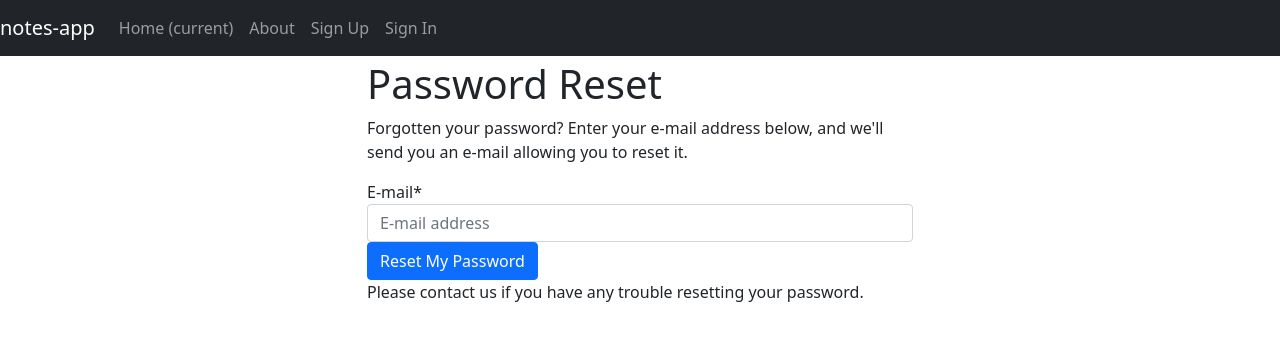
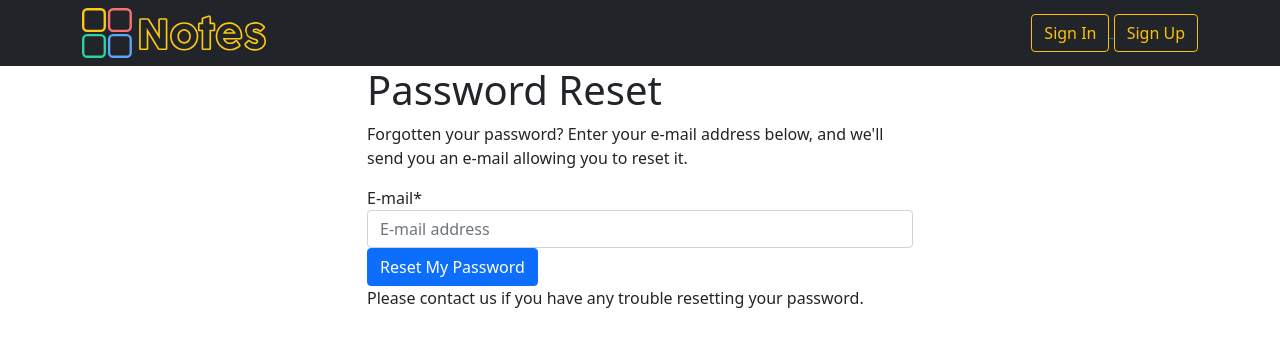
Before and after one commit to osamamhd/notes-app, a Django app: page /accounts/password/reset/ in a window 1280 px wide. Shown: the top 347 px of the page. Run offline with Django 3.2, Linux system fonts and the light colour scheme; some libraries are stand-ins or nearby versions.

Commit message:
update the navbar.

```diff
--- a/notes_app/templates/base.html
+++ b/notes_app/templates/base.html
@@ -27,8 +27,37 @@
   </head>
 
   <body>
+    <div class="bg-dark ">
+      <nav class="navbar container">
+        <div>
+          <a href="{% url 'home' %}"><img src="{% static 'images/logo.svg' %}" alt="Notes Logo"></a>
+        </div>
+        {% if request.user.is_authenticated %}
+          <li class="nav-item dropdown" style="list-style: none;">
+            <a class="nav-link dropdown-toggle" href="" id="navbarDropdown" role="button" data-bs-toggle="dropdown" aria-expanded="false" style="color: #FFC930;">
+              {{ request.user }}
+            </a>
+            <ul class="dropdown-menu" aria-labelledby="navbarDropdown" >
+              <li><a class="dropdown-item" href="{% url 'users:detail' request.user.username  %}">Your Profile</a></li>
+              <li><a class="dropdown-item" href="#">Your Notes</a></li>
+              <li><hr class="dropdown-divider"></li>
+              <li><a class="dropdown-item" href="{% url 'account_logout' %}">Sign Out</a></li>
+            </ul>
+          </li>
+        {% else %}
+          <div>
+            <a href="{% url 'account_login' %}">
+              <button type="button" class="btn btn-outline-warning">Sign In</button>
+            </a>
+            <a href="{% url 'account_signup' %}">
+              <button type="button" class="btn btn-outline-warning">Sign Up</button>
+            </a>
+          </div>
+        {% endif %}
+      </nav>
+    </div>
 
-    <div class="mb-1">
+    <!-- <div class="mb-1">
       <nav class="navbar navbar-expand-md navbar-dark bg-dark">
         <button class="navbar-toggler navbar-toggler-right" type="button" data-toggle="collapse" data-target="#navbarSupportedContent" aria-controls="navbarSupportedContent" aria-expanded="false" aria-label="Toggle navigation">
           <span class="navbar-toggler-icon"></span>
@@ -66,7 +95,7 @@
         </div>
       </nav>
 
-    </div>
+    </div> -->
 
     <div class="container">
 
```
